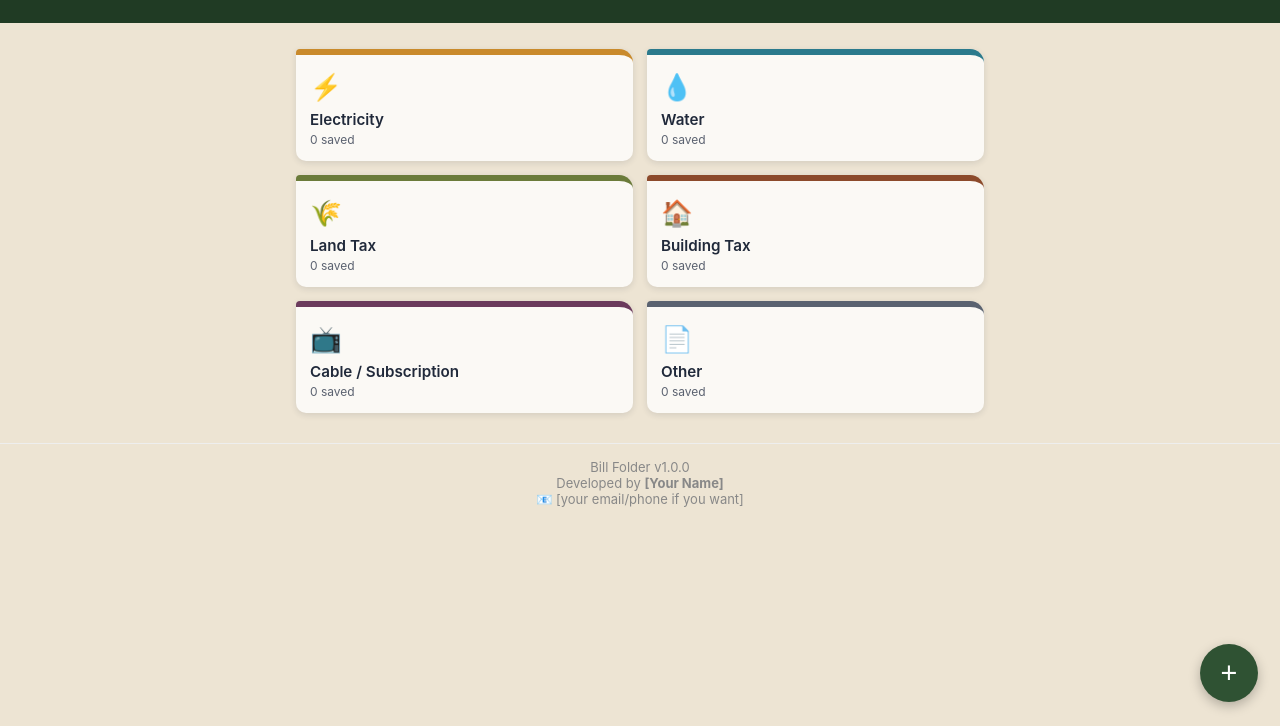
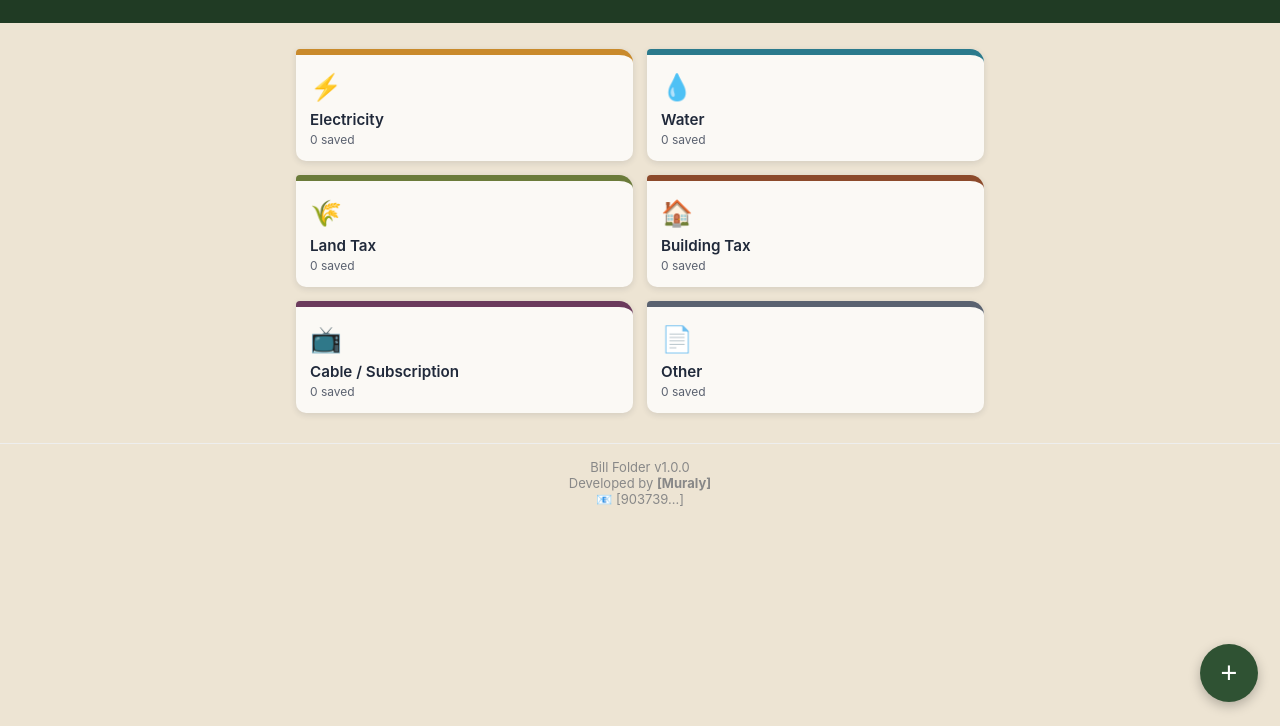
Before and after one commit to muralygit/Document-Ledger-Android, a website: page public/index.html in a window 1280 px wide. Shown: the part 74-800 px from the top of the page. Drawn offline with Linux system fonts and the light colour scheme.

Commit message:
Update index.html

```diff
--- a/public/index.html
+++ b/public/index.html
@@ -1238,8 +1238,8 @@
 
 <div style="text-align:center; padding:15px; margin-top:20px; border-top:1px solid #eee; font-size:13px; color:#888;">
     Bill Folder v1.0.0<br>
-    Developed by <strong>[Your Name]</strong><br>
-    📧 [your email/phone if you want]
+    Developed by <strong>[Muraly]</strong><br>
+    📧 [903739...]
 </div>
 </body>
 </html>
```
